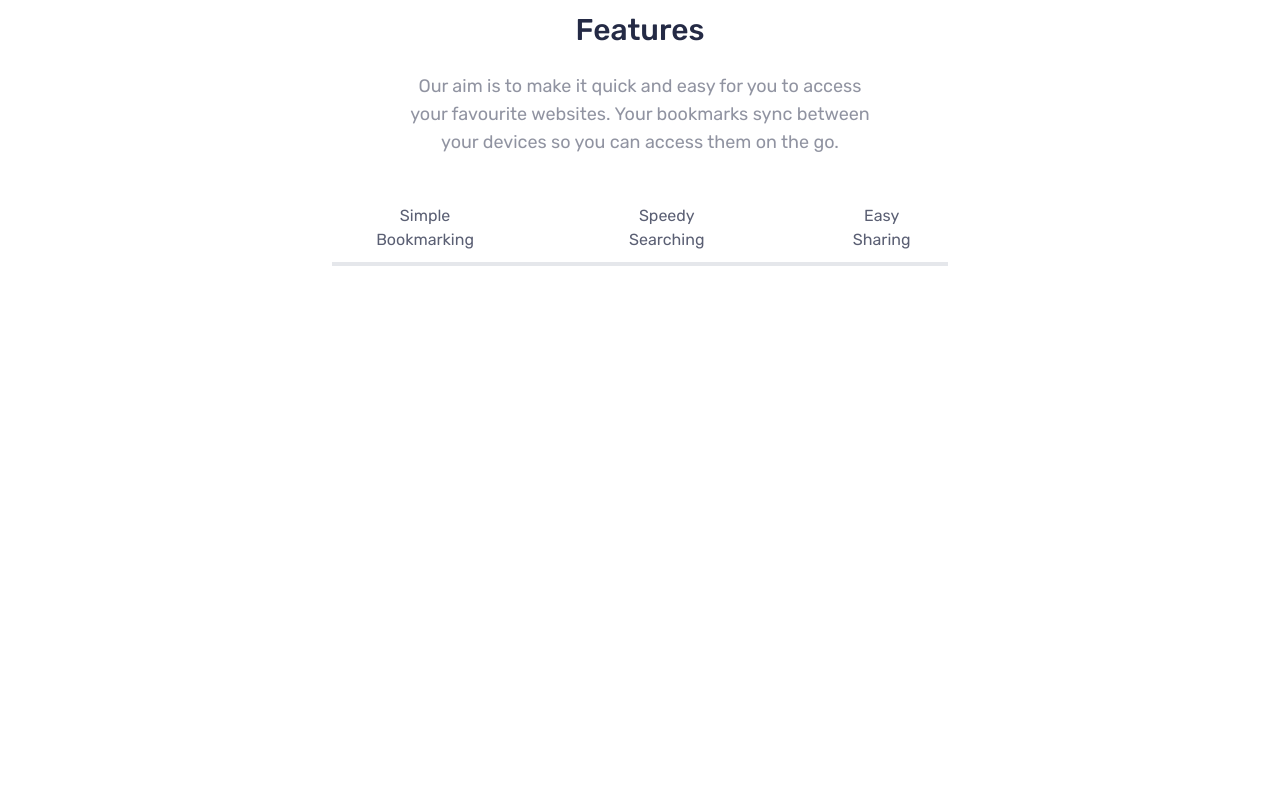
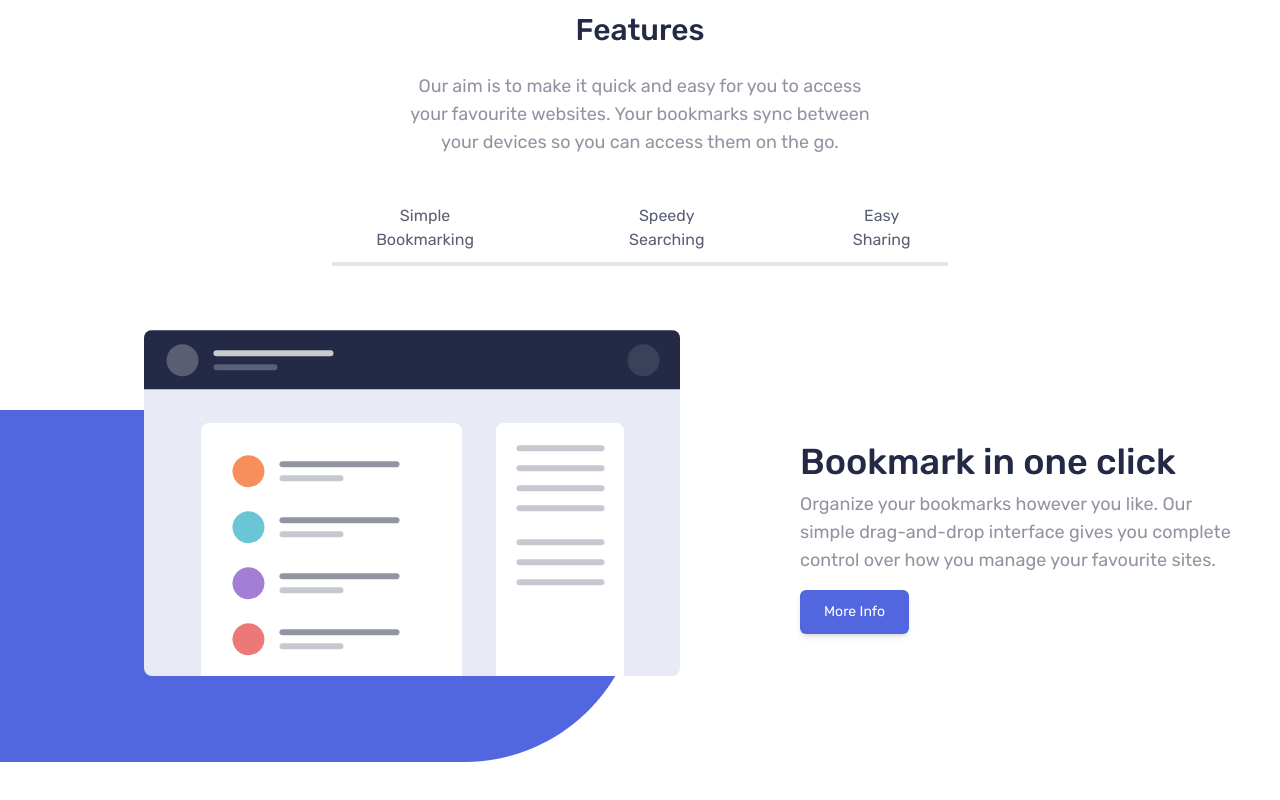
Before and after one commit to Georginio-prod/Bookmark-landing-page, a Vue app: page / in a window 1280 px wide. Shown: the part 632-1432 px from the top of the page. Before the commit the page ends 934 px from the top, so only its background shows below. Built offline with nearby package versions, Linux system fonts and the light colour scheme.

Commit message:
style: add the image for desktop version

```diff
--- a/src/components/Ifeat.vue
+++ b/src/components/Ifeat.vue
@@ -20,6 +20,28 @@
             </button>
         </div>
     </div>
+
+    <div class="items-center w-full hidden lg:flex">
+        <div class="pr-8 relative ">
+            <img src="/public/Rectangle Copy 14.png" alt="bg" class="transform translate-y-36">
+            <div class="absolute">
+                <img src="/public/illustration-features-tab-1.svg" alt="scree" class="transform -translate-y-72 translate-x-36">
+            </div>
+        </div>
+
+        <div class="text-tcol pl-32 transform translate-y-1/2">
+            <p class="font-medium text-4xl ">
+                Bookmark in one click
+            </p>
+            <h1 class="opacity-50 text-lg pt-2 pb-4 w-[445px]">
+                Organize your bookmarks however you like. Our simple drag-and-drop interface
+                gives you complete control over how you manage your favourite sites.
+            </h1>
+            <button class="text-white bg-bgbtn text-sm px-6 py-3 rounded-md shadow-md ">
+                More Info
+            </button>
+        </div>
+    </div>
 </template>
 
 <script>
--- a/src/components/feature.vue
+++ b/src/components/feature.vue
@@ -31,7 +31,7 @@
         </div>
 
 
-        <div class="flex flex-col mb-9 border-b-4 mx-auto w-1/2">
+        <div class="flex flex-col border-b-4 mx-auto w-1/2">
             <div class="pt-10 w-full text-center text-tcol hidden lg:block ">
                 <ul class=" flex justify-center gap-16 text-base ">
                     <li class="border-b-2 hover:text-btn border-transparent px-5 py-2 hover:border-b-4 hover:border-btn transition duration-300 ease-in-out opacity-75 cursor-pointer"
```
Also changed, not shown: public/Rectangle Copy 14.png (added).
